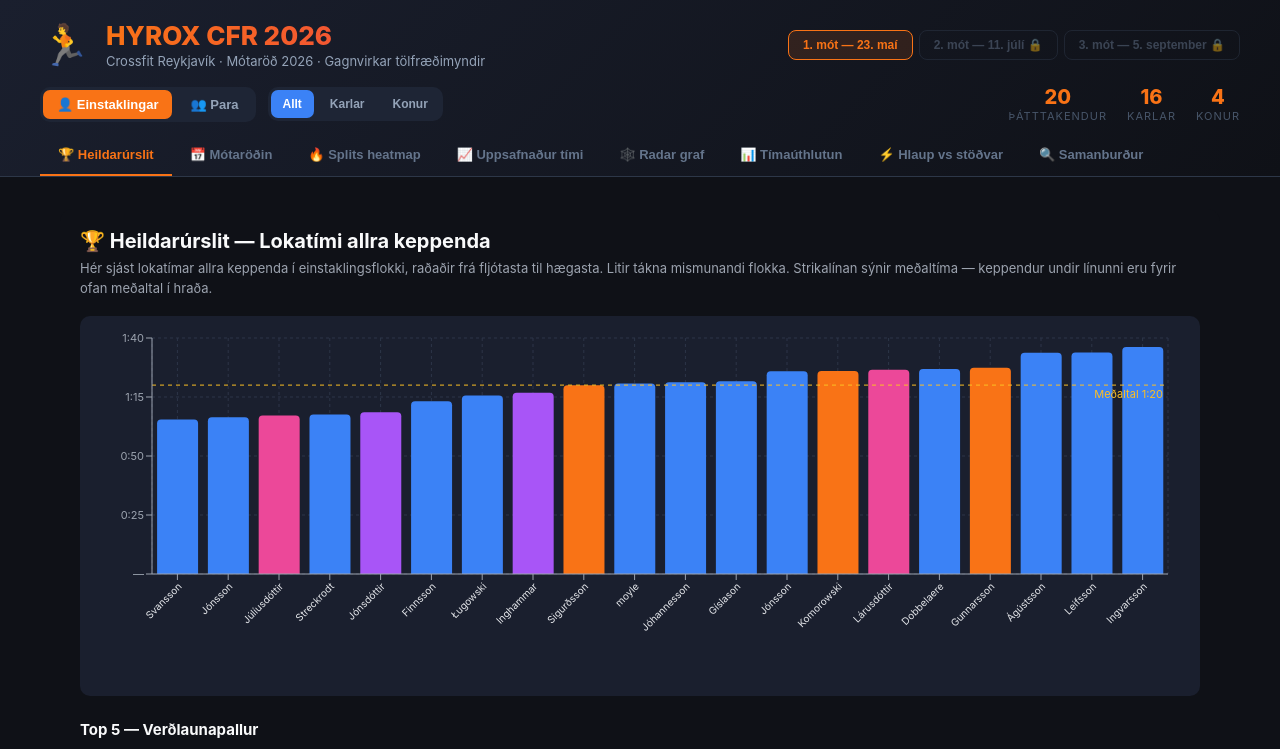
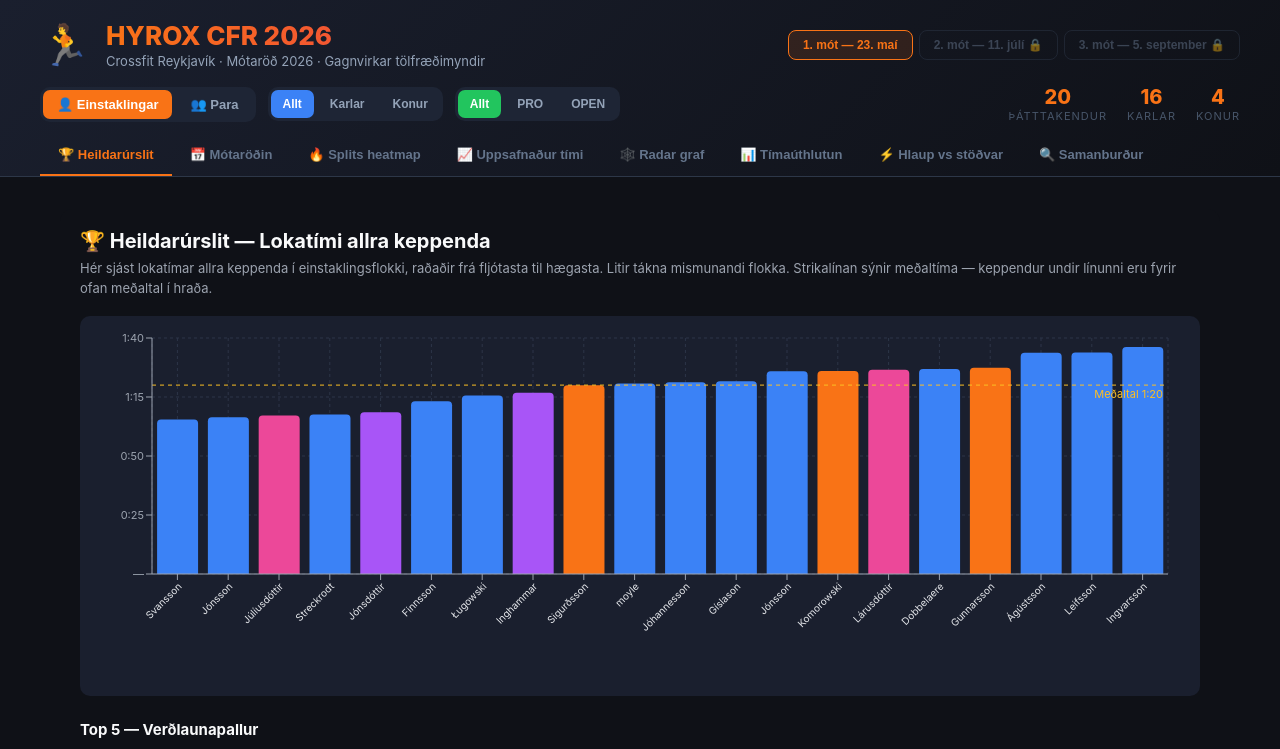
Before and after one commit to busla/hyrox-cfr-2026, a React (Vite) app: page / in a window 1280 px wide. Shown: the top 749 px of the page. Built offline with nearby package versions, Linux system fonts and the light colour scheme.

Commit message:
feat: bæta við PRO/OPEN síu

```diff
--- a/src/App.jsx
+++ b/src/App.jsx
@@ -27,10 +27,22 @@
   const [eventIdx, setEventIdx] = useState(0)
   const [category, setCategory] = useState('einstaklingar')
   const [subcat, setSubcat] = useState('overall')
+  const [divFilter, setDivFilter] = useState('allt') // 'allt' | 'pro' | 'open'
 
   const currentEvent = seriesData.events[eventIdx]
-  const athletes = (currentEvent[category]?.[subcat] || []).filter(a => a.total_seconds > 0)
-  const allAthletes = (currentEvent[category]?.overall || []).filter(a => a.total_seconds > 0)
+
+  const applyDivFilter = (list) => {
+    if (!list) return []
+    return list.filter(a => {
+      if (!a.total_seconds) return false
+      if (divFilter === 'pro') return a.division?.toLowerCase().includes('pro')
+      if (divFilter === 'open') return a.division?.toLowerCase().includes('open') || a.division?.toLowerCase().includes('mixed') || a.division?.toLowerCase().includes('blandað')
+      return true
+    })
+  }
+
+  const athletes = applyDivFilter(currentEvent[category]?.[subcat])
+  const allAthletes = applyDivFilter(currentEvent[category]?.overall)
 
   const subcats = category === 'einstaklingar'
     ? [{ id: 'overall', label: 'Allt' }, { id: 'karlar', label: 'Karlar' }, { id: 'konur', label: 'Konur' }]
@@ -94,6 +106,15 @@
                 }}>{s.label}</button>
               ))}
             </div>
+            <div style={{ display: 'flex', gap: 4, background: '#1e2535', borderRadius: 10, padding: 3 }}>
+              {[{ id: 'allt', label: 'Allt' }, { id: 'pro', label: 'PRO' }, { id: 'open', label: 'OPEN' }].map(s => (
+                <button key={s.id} onClick={() => setDivFilter(s.id)} style={{
+                  padding: '7px 12px', borderRadius: 7, border: 'none', cursor: 'pointer', fontSize: 12, fontWeight: 600,
+                  background: divFilter === s.id ? '#22c55e' : 'transparent',
+                  color: divFilter === s.id ? '#fff' : '#94a3b8', transition: 'all 0.2s'
+                }}>{s.label}</button>
+              ))}
+            </div>
             <div style={{ marginLeft: 'auto', display: 'flex', gap: 20 }}>
               {[
                 { label: 'Þátttakendur', v: totalAthletes },
```
